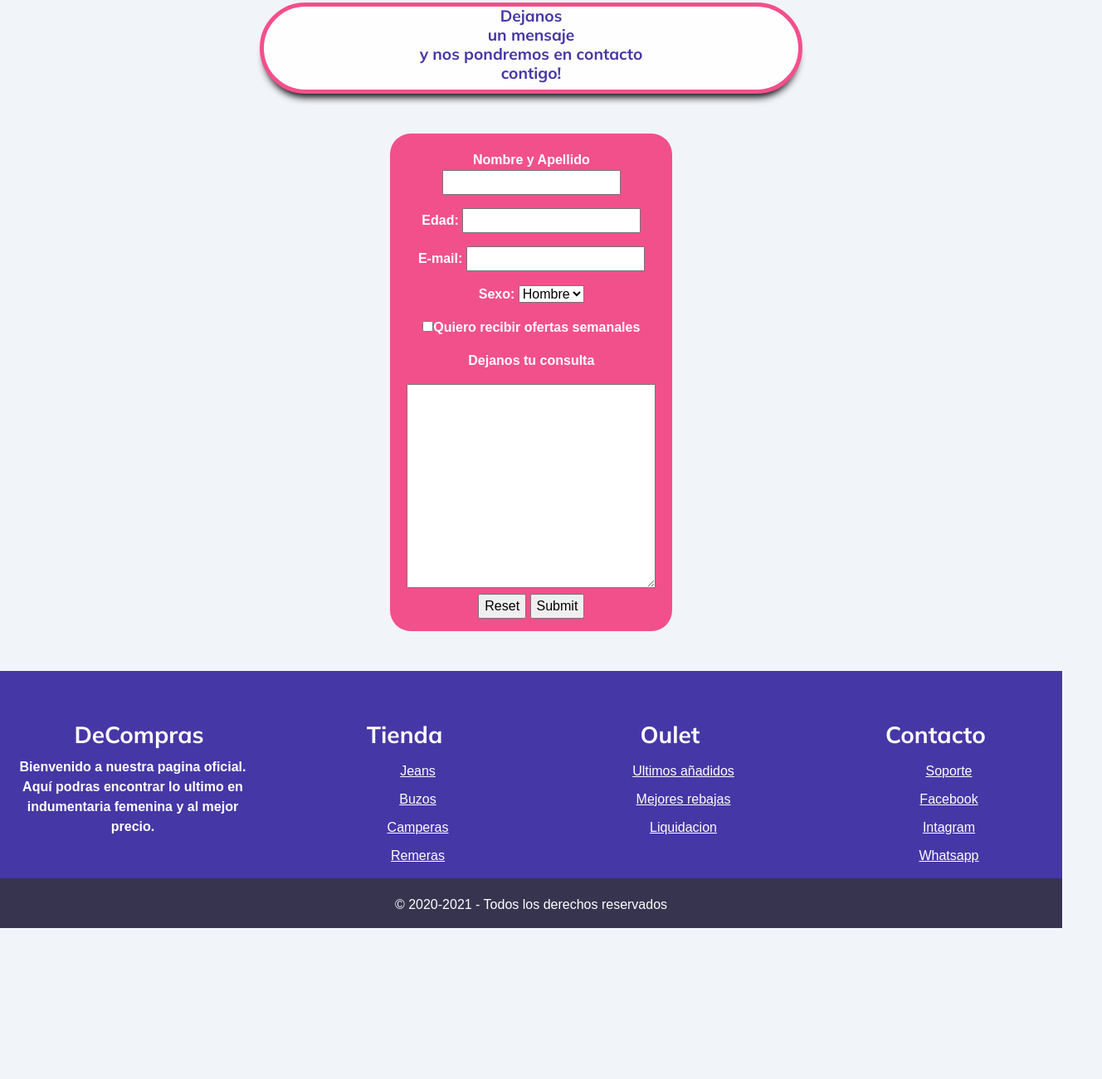
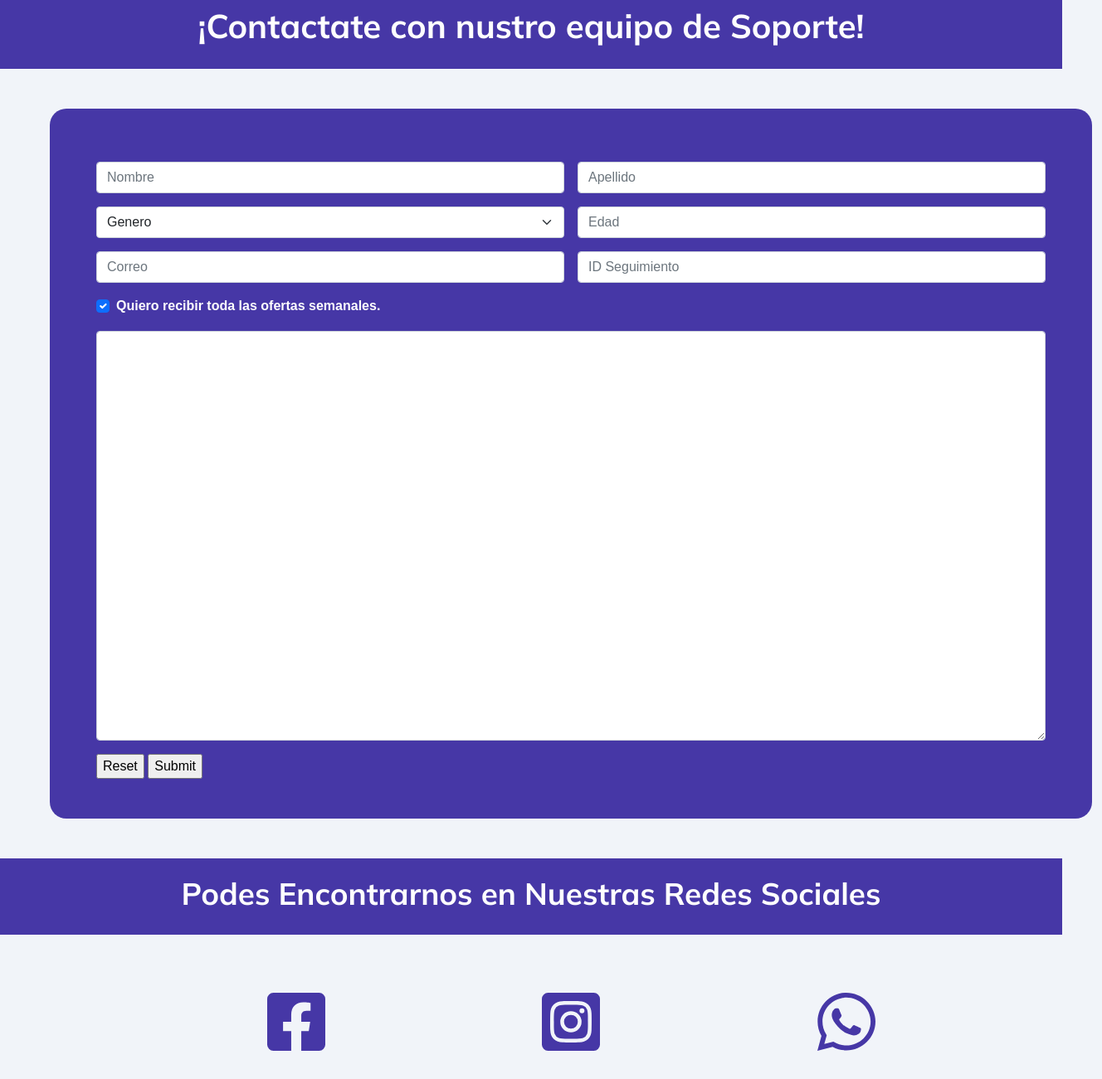
Before and after one commit to Gabrielfrias96/4taEntrega, a website: page contacto.html in a window 1280 px wide. Shown: the part 79-1380 px from the top of the page at 83% size, 1328 px wide, since content can reach past the window. Before the commit the page ends 1198 px from the top, so only its background shows below. Drawn offline with nearby package versions, Linux system fonts and the light colour scheme; a web font is replaced by a local one.

Commit message:
cambios en el formulario

```diff
--- a/contacto.html
+++ b/contacto.html
@@ -47,37 +47,69 @@
         </nav>
     </header>
     <section><!--Aqui esta el formulario-->
-      <div class="container container__form d-flex justify-content-evenly align-items-center">
+      <div class="container-fluid">
         <div class="row d-flex justify-content-evenly align-items-center">
-            <div class="col-12 col-lg-6 text__contacto mt-3">
-                <h1>Dejanos <br> un mensaje <br> y nos pondremos en contacto <br> contigo!</h1>
+            <div class="col-12 container__encabezado">
+                <h1>¡Contactate con nustro equipo de Soporte!</h1>
             </div>
-            <div class="col-12 col-lg-6 box-form d-flex justify-content-evenly mt-5">
-                <form action="" method="post" class="form-contact">
-                    <p>Nombre y Apellido
-                        <input type="name">
-                    </p>
-                    <p>Edad:
-                        <input type="age">
-                    </p>
-                    <p>E-mail:
-                        <input type="email">
-                    </p>
-                    <p>Sexo:
-                    <select name="sex">
-                        <option value="man">Hombre</option>
-                        <option value="woman">Mujer</option>
-                    </select>
-                    </p>
-                    <p><input type="checkbox">Quiero recibir ofertas semanales</p>
-                    <p>Dejanos tu consulta</p>
-                    <textarea name="consulta" id="" cols="30" rows="10"></textarea><br>
-                    <input type="reset" name="Limpiar" id="">
-                    <input type="submit" name="Enviar" id="">
-                </form>
+            <div class="col-12 d-flex justify-content-evenly align-items-center m-5">
+                <div class="container__form">
+                    <form action="" class="m-5">
+                        <div class="container-fluid">
+                            <div class="row g-3">
+                                <div class="col-md-6">
+                                  <input type="text" class="form-control" placeholder="Nombre" aria-label="Nombre"requiered>
+                                </div>
+                                <div class="col-md-6">
+                                  <input type="text" class="form-control" placeholder="Apellido" aria-label="Apellido" requiere>
+                                </div>
+                                <div class="col-md-6">
+                                    <select id="inputState" class="form-select" placeholder="Genero">
+                                      <option selected>Genero</option>
+                                      <option >Hombre</option>
+                                      <option>Mujer</option>
+                                    </select>
+                                </div>
+                                <div class="col-sm-6">
+                                    <input type="text" class="form-control" placeholder="Edad" aria-label="Edad">
+                                  </div>
+                                <div class="col-sm-6">
+                                    <input type="email" class="form-control" placeholder="Correo" aria-label="Correo" require>
+                                  </div>
+                                  <div class="col-sm-6">
+                                    <input type="password" class="form-control" placeholder="ID Seguimiento" aria-label="ID Seguimiento">
+                                  </div>
+                                  <div class="col-12">
+                                    <div class="form-check">
+                                      <input class="form-check-input" type="checkbox" id="gridCheck" checked>
+                                      <label class="form-check-label" for="gridCheck">
+                                        Quiero recibir toda las ofertas semanales.
+                                      </label>
+                                    </div>
+                                  </div>
+                                  <div class="col-12">
+                                    <textarea class="form-control text-area" name="" id="" cols="30" rows="20"></textarea>
+                                  </div>
+                                  <div class="col-12">
+                                    <input type="reset">
+                                    <input type="submit">
+                                  </div>
+
+                              </div>
+                        </div>
+                    </form>
+                </div>
+            </div>
+            <div class="col-12 container__encabezado">
+                <h2 style="color: #FEFEFE">Podes Encontrarnos en Nuestras Redes Sociales</h2>
+            </div>
+            <div class="col-12 container__redesSociales m-5">
+                <a href=""><i class="fab fa-facebook-square"></i></a>
+                <a href=""><i class="fab fa-instagram-square"></i></a>
+                <a href=""><i class="fab fa-whatsapp"></i></a>
             </div>
         </div>
-      </div>
+    </div>
     </section>
     <footer class="mt-5">
       <div class="container-fluid container__footer">
--- a/scss/style.scss
+++ b/scss/style.scss
@@ -307,6 +307,24 @@ footer{
     border-radius: 25px;
 }
 
+.container__redesSociales{
+    display:flex;
+    flex-wrap:wrap;
+    justify-content: space-evenly;
+    align-items:center;
+    font-size:10rem;
+    a{
+        color:$cool-morado !important;
+        text-decoration: none;
+    }
+}
+
+.container__form{
+    width:80%;
+    border-radius: 20px;;
+    color:$cool-blanco;
+    background-color:$cool-morado;
+}
 
 /*--------------------- Aqui estan las MediaQueries -----------*/
 
@@ -367,3 +385,14 @@ footer{
         font-size:1.2rem;
     }
 }
+
+.container__form{
+    width:100%;
+}
+
+.container__redesSociales{
+    a{
+        font-size:5rem;
+    }
+
+}
```
Also changed, not shown: css/main.css.
